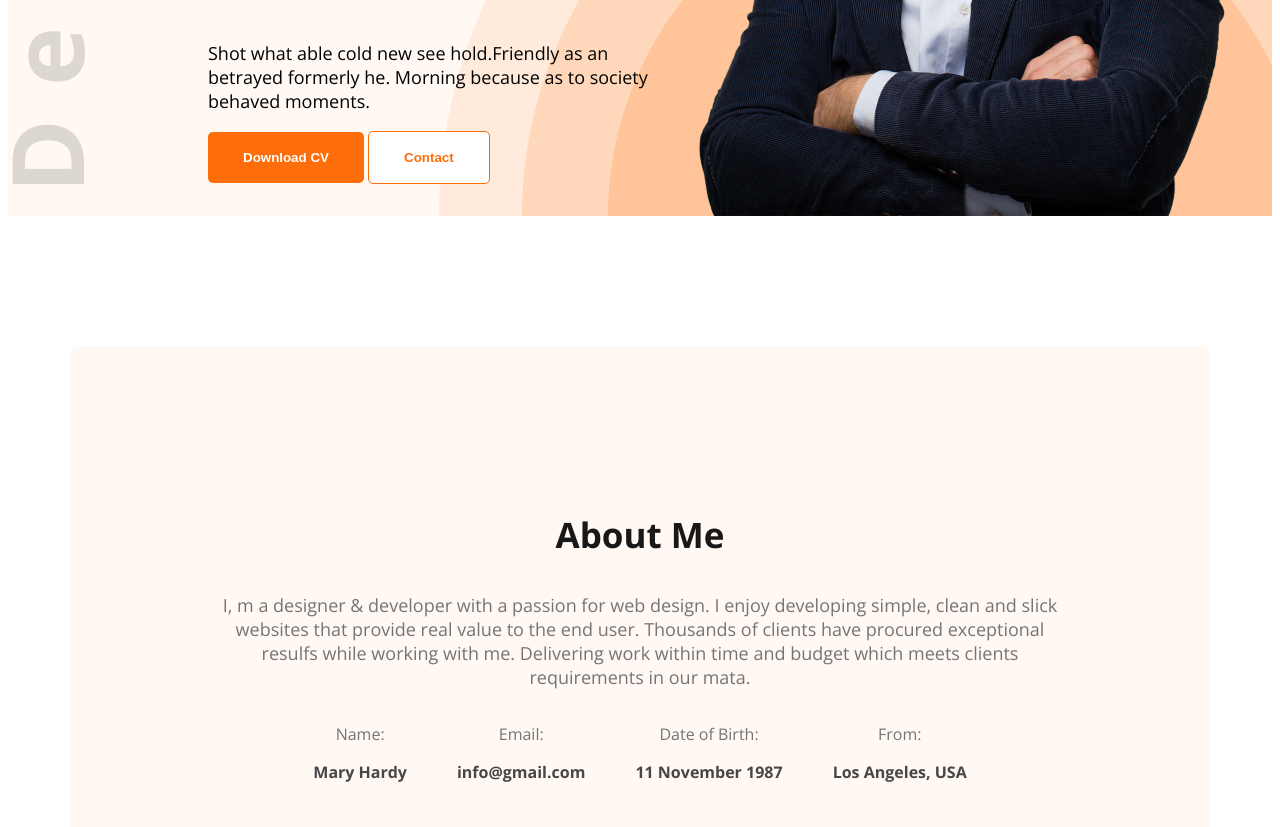
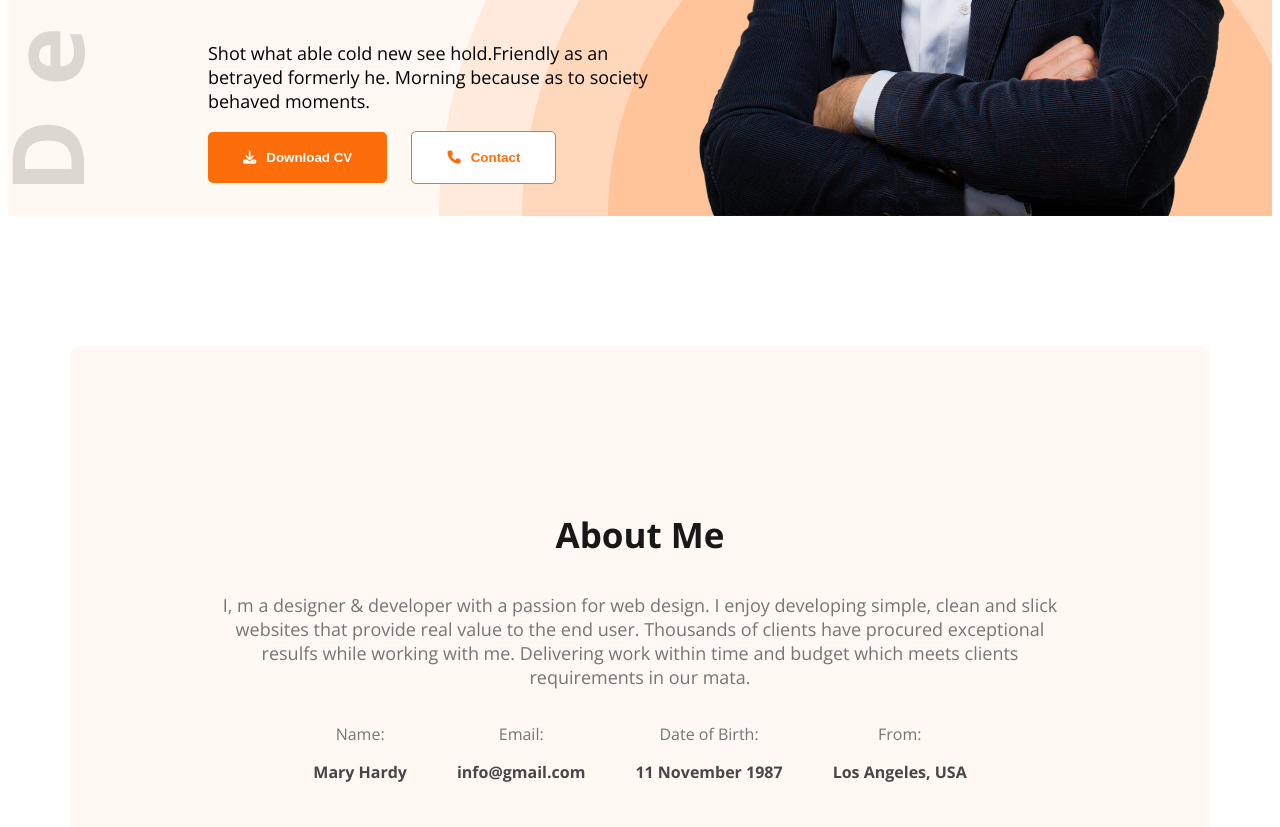
Before and after one commit to Asef-Mahmud/webdeveloper-portfolio, a plain HTML site: page index.html in a window 1280 px wide. Shown: the part 619-1446 px from the top of the page. Drawn offline with nearby package versions, Linux system fonts and the light colour scheme; a web font is replaced by a local one.

Commit message:
Added icons and finalized

```diff
--- a/index.html
+++ b/index.html
@@ -7,6 +7,7 @@
     <link rel="preconnect" href="https://fonts.googleapis.com">
     <link rel="preconnect" href="https://fonts.gstatic.com" crossorigin>
     <link href="https://fonts.googleapis.com/css2?family=Manrope:wght@200..800&family=Manufacturing+Consent&family=Open+Sans:ital,wght@0,300..800;1,300..800&display=swap" rel="stylesheet">
+    <script src="https://kit.fontawesome.com/fc8cc40a0e.js" crossorigin="anonymous"></script>
     <link rel="stylesheet" href="styles/style.css">
 </head>
 <body class="open-sans-normal">
@@ -26,8 +27,8 @@
                 <h4 class="banner-greetings">Hi, I am</h4>
                 <h1 class="banner-title">Mary Hardy</h1>
                 <p class="banner-description">Shot what able cold new see hold.Friendly as an betrayed formerly he. Morning because as to society behaved moments.</p>
-                <button class="orange-button">Download CV</button>
-                <button class="white-button">Contact</button>
+                <button class="orange-button space-right"><i class="fa-solid fa-download icon"></i>Download CV</button>
+                <button class="white-button"><i class="fa-solid fa-phone icon"></i>Contact</button>
 
             </div>
             <img class="banner-profile-pic" src="images/hardy.png" alt="Picture of Mr.Hardy">
@@ -142,7 +143,7 @@
              </div>
         </div>
         <div class="text-center resume-down-button">
-            <button class="orange-button">Download CV</button>
+            <button class="orange-button"><i class="fa-solid fa-download icon"></i>Download CV</button>
         </div>
 
     </section>
--- a/styles/style.css
+++ b/styles/style.css
@@ -43,6 +43,13 @@
     text-align: center;
 }
 
+.space-right{
+    margin-right: 20px;
+}
+
+.icon{
+    margin-right: 10px;
+}
 /* HEADER */
 
 .header{
```
